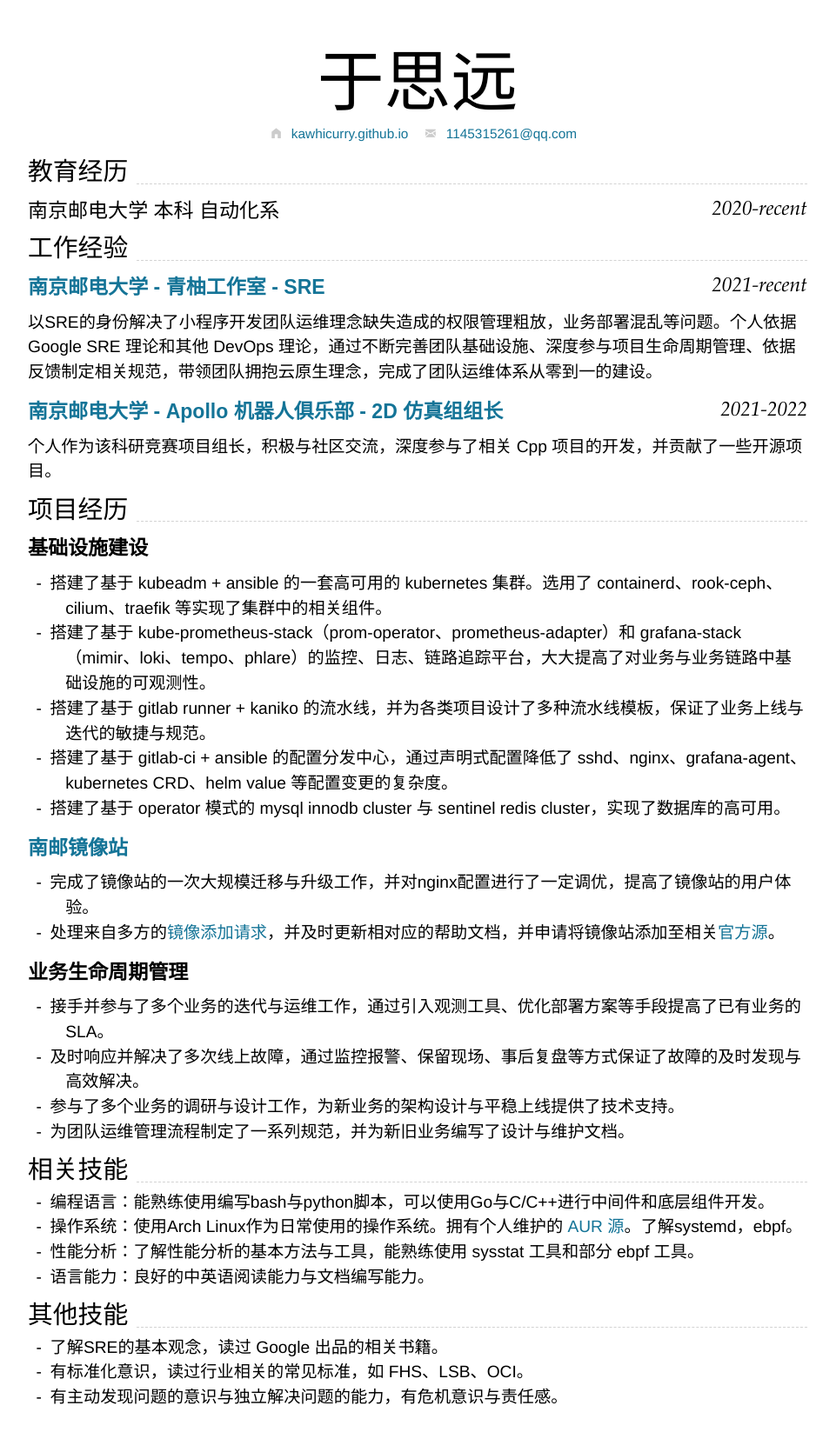
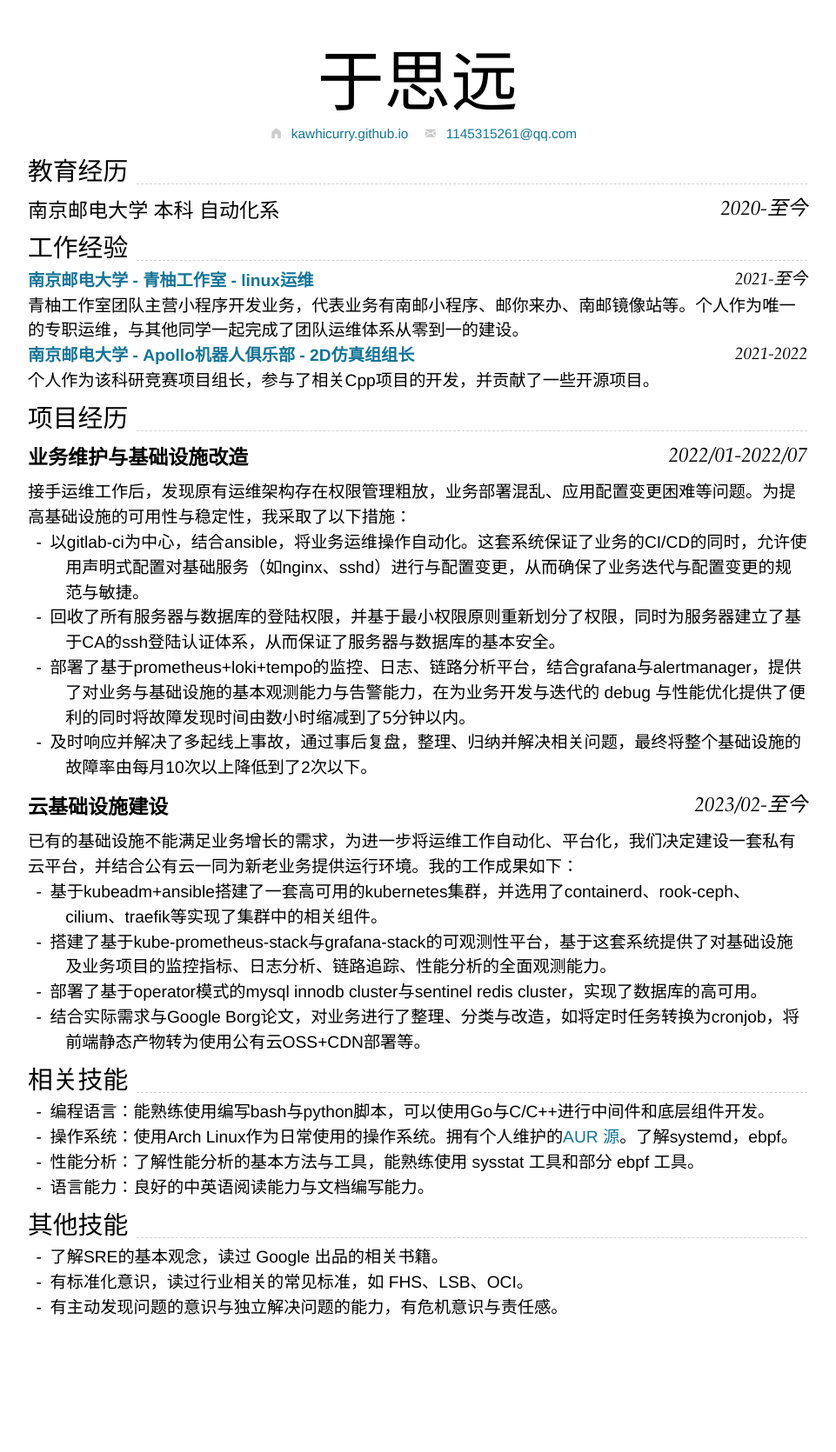
Before and after one commit to kawhicurry/resume, a Jekyll site: the page built from index.md, in a window 1280 px wide. Shown: the whole page at 87% size, without its empty margins (160-1121 px from the left). Built offline with Jekyll 4.4.1, drawn with Linux system fonts in a browser that asks for light colours; nearby versions of some CDN libraries; after the commit the page ends 1567 px from its top, so only the background shows below that.

Commit message:
update: optimize main resume

```diff
--- a/index.md
+++ b/index.md
@@ -15,44 +15,42 @@ homepage:
 
 ## 教育经历
 
-### 南京邮电大学 本科 自动化系 `2020-recent`
+### 南京邮电大学 本科 自动化系 `2020-至今`
 
 ## 工作经验
 
-### [**南京邮电大学 - 青柚工作室 - SRE**](https://qingyou.njupt.edu.cn) `2021-recent`
+[**南京邮电大学 - 青柚工作室 - linux运维**](https://qingyou.njupt.edu.cn) `2021-至今`
 
-以SRE的身份解决了小程序开发团队运维理念缺失造成的权限管理粗放，业务部署混乱等问题。个人依据 Google SRE 理论和其他 DevOps 理论，通过不断完善团队基础设施、深度参与项目生命周期管理、依据反馈制定相关规范，带领团队拥抱云原生理念，完成了团队运维体系从零到一的建设。
+青柚工作室团队主营小程序开发业务，代表业务有南邮小程序、邮你来办、南邮镜像站等。个人作为唯一的专职运维，与其他同学一起完成了团队运维体系从零到一的建设。
 
-### [**南京邮电大学 - Apollo 机器人俱乐部 - 2D 仿真组组长**](https://github.com/Apollo2d/) `2021-2022`
+[**南京邮电大学 - Apollo机器人俱乐部 - 2D仿真组组长**](https://github.com/Apollo2d/) `2021-2022`
 
-个人作为该科研竞赛项目组长，积极与社区交流，深度参与了相关 Cpp 项目的开发，并贡献了一些开源项目。
+个人作为该科研竞赛项目组长，参与了相关Cpp项目的开发，并贡献了一些开源项目。
 
 ## 项目经历
 
-### **基础设施建设**
+### **业务维护与基础设施改造** `2022/01-2022/07`
 
-- 搭建了基于 kubeadm + ansible 的一套高可用的 kubernetes 集群。选用了 containerd、rook-ceph、cilium、traefik 等实现了集群中的相关组件。
-- 搭建了基于 kube-prometheus-stack（prom-operator、prometheus-adapter）和 grafana-stack （mimir、loki、tempo、phlare）的监控、日志、链路追踪平台，大大提高了对业务与业务链路中基础设施的可观测性。
-- 搭建了基于 gitlab runner + kaniko 的流水线，并为各类项目设计了多种流水线模板，保证了业务上线与迭代的敏捷与规范。
-- 搭建了基于 gitlab-ci + ansible 的配置分发中心，通过声明式配置降低了 sshd、nginx、grafana-agent、kubernetes CRD、helm value 等配置变更的复杂度。
-- 搭建了基于 operator 模式的 mysql innodb cluster 与 sentinel redis cluster，实现了数据库的高可用。
+接手运维工作后，发现原有运维架构存在权限管理粗放，业务部署混乱、应用配置变更困难等问题。为提高基础设施的可用性与稳定性，我采取了以下措施：
 
-### **[南邮镜像站](https://mirrors.njupt.edu.cn)**
+- 以gitlab-ci为中心，结合ansible，将业务运维操作自动化。这套系统保证了业务的CI/CD的同时，允许使用声明式配置对基础服务（如nginx、sshd）进行与配置变更，从而确保了业务迭代与配置变更的规范与敏捷。
+- 回收了所有服务器与数据库的登陆权限，并基于最小权限原则重新划分了权限，同时为服务器建立了基于CA的ssh登陆认证体系，从而保证了服务器与数据库的基本安全。
+- 部署了基于prometheus+loki+tempo的监控、日志、链路分析平台，结合grafana与alertmanager，提供了对业务与基础设施的基本观测能力与告警能力，在为业务开发与迭代的 debug 与性能优化提供了便利的同时将故障发现时间由数小时缩减到了5分钟以内。
+- 及时响应并解决了多起线上事故，通过事后复盘，整理、归纳并解决相关问题，最终将整个基础设施的故障率由每月10次以上降低到了2次以下。
 
-- 完成了镜像站的一次大规模迁移与升级工作，并对nginx配置进行了一定调优，提高了镜像站的用户体验。
-- 处理来自多方的[镜像添加请求](https://github.com/NJUPT-Mirrors-Group/issues/issues?q=is%3Aissue+is%3Aclosed)，并及时更新相对应的帮助文档，并申请将镜像站添加至相关[官方源](https://archlinux.org/mirrors/njupt.edu.cn/)。
+### **云基础设施建设** `2023/02-至今`
 
-### **业务生命周期管理**
+已有的基础设施不能满足业务增长的需求，为进一步将运维工作自动化、平台化，我们决定建设一套私有云平台，并结合公有云一同为新老业务提供运行环境。我的工作成果如下：
 
-- 接手并参与了多个业务的迭代与运维工作，通过引入观测工具、优化部署方案等手段提高了已有业务的SLA。
-- 及时响应并解决了多次线上故障，通过监控报警、保留现场、事后复盘等方式保证了故障的及时发现与高效解决。
-- 参与了多个业务的调研与设计工作，为新业务的架构设计与平稳上线提供了技术支持。
-- 为团队运维管理流程制定了一系列规范，并为新旧业务编写了设计与维护文档。
+- 基于kubeadm+ansible搭建了一套高可用的kubernetes集群，并选用了containerd、rook-ceph、cilium、traefik等实现了集群中的相关组件。
+- 搭建了基于kube-prometheus-stack与grafana-stack的可观测性平台，基于这套系统提供了对基础设施及业务项目的监控指标、日志分析、链路追踪、性能分析的全面观测能力。
+- 部署了基于operator模式的mysql innodb cluster与sentinel redis cluster，实现了数据库的高可用。
+- 结合实际需求与Google Borg论文，对业务进行了整理、分类与改造，如将定时任务转换为cronjob，将前端静态产物转为使用公有云OSS+CDN部署等。
 
 ## 相关技能
 
 - 编程语言：能熟练使用编写bash与python脚本，可以使用Go与C/C++进行中间件和底层组件开发。
-- 操作系统：使用Arch Linux作为日常使用的操作系统。拥有个人维护的 [AUR 源](https://aur.archlinux.org/packages?O=0&SeB=m&K=kawhicurry&outdated=&SB=m&SO=d&PP=50&submit=Go)。了解systemd，ebpf。
+- 操作系统：使用Arch Linux作为日常使用的操作系统。拥有个人维护的[AUR 源](https://aur.archlinux.org/packages?O=0&SeB=m&K=kawhicurry&outdated=&SB=m&SO=d&PP=50&submit=Go)。了解systemd，ebpf。
 - 性能分析：了解性能分析的基本方法与工具，能熟练使用 sysstat 工具和部分 ebpf 工具。
 - 语言能力：良好的中英语阅读能力与文档编写能力。
 
```
